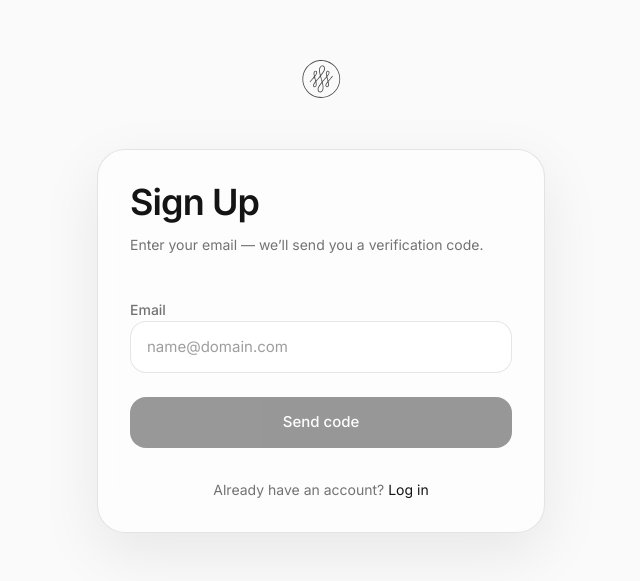
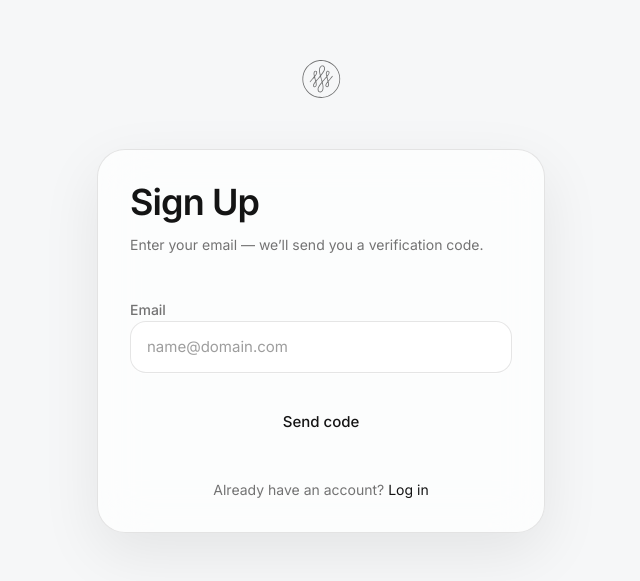
Before and after one commit to 3S-Clean/3s-clean-app, a Next.js app: page /signup in a window 1280 px wide. Shown: the part 107-688 px from the top of the page, without its empty margins (319-959 px from the left). Built offline with nearby package versions, Linux system fonts and the light colour scheme; no server answers.

Commit message:
feat: new booking header and footer

```diff
--- a/app/(auth)/layout.tsx
+++ b/app/(auth)/layout.tsx
@@ -11,24 +11,24 @@ const WEBFLOW_URL = "https://s3-final.webflow.io/";
 
 export default function AuthLayout({ children }: { children: ReactNode }) {
     return (
-        <main className="min-h-screen px-4 py-10 flex items-center justify-center bg-[#fafafa]">
+        <main className="min-h-screen px-4 py-10 flex items-center justify-center bg-[var(--background)]">
             <div className="w-full max-w-md">
                 <div className="mb-10 flex items-center justify-center">
                     <a
                         href={WEBFLOW_URL}
                         aria-label="Go to main website"
-                        className="inline-flex items-center justify-center cursor-pointer transition duration-200 ease-out text-black/70 hover:text-black/40 focus:outline-none focus-visible:outline-none"
+                        className="inline-flex items-center justify-center cursor-pointer transition duration-200 ease-out text-[color:var(--muted)] hover:opacity-70 focus:outline-none focus-visible:outline-none"
                         rel="noopener noreferrer"
                     >
                         <Logo className="h-14 w-14" />
                     </a>
                 </div>
 
-                <div className="rounded-[28px] border border-black/10 bg-white/55 backdrop-blur-xl shadow-[0_20px_60px_rgba(0,0,0,0.08)] p-8">
+                <div className="rounded-[28px] border border-[var(--border)] bg-[var(--card)] backdrop-blur-xl shadow-[var(--shadow)] p-8">
                     <Suspense
                         fallback={
                             <div className="text-center">
-                                <div className="animate-pulse text-black/50">Loading…</div>
+                                <div className="animate-pulse text-[color:var(--muted)]">Loading…</div>
                             </div>
                         }
                     >
--- a/app/(auth)/login/page.tsx
+++ b/app/(auth)/login/page.tsx
@@ -161,12 +161,11 @@ export default function LoginClient() {
                     type="submit"
                     disabled={!isValid || isSubmitting}
                     className="
-            w-full rounded-2xl py-3.5 text-[15px] font-medium transition
-            bg-black text-white
-            dark:bg-white dark:text-black
-            hover:opacity-90
-            disabled:opacity-40 disabled:cursor-not-allowed
-          "
+  w-full rounded-2xl py-3.5 text-[15px] font-medium transition
+  bg-[var(--primary)] text-[var(--primary-text)]
+  hover:opacity-90
+  disabled:opacity-40 disabled:cursor-not-allowed
+"
                 >
                     {isSubmitting ? "Logging in…" : "Log in"}
                 </button>
--- a/app/globals.css
+++ b/app/globals.css
@@ -56,8 +56,8 @@
         --input-border: rgba(255,255,255,.12);
         --ring: rgba(255,255,255,.10);
 
-        --primary: #ffffff;  /* dark primary teal */
-        --primary-text: #ffffff;
+        --primary: #ffffff;
+        --primary-text: #111111;
 
         --autofill-bg: rgba(255,255,255,.06);
         --autofill-text: rgba(255,255,255,.92);
```
Also changed, not shown: app/(auth)/signup/page.tsx (+5 -5 lines).
